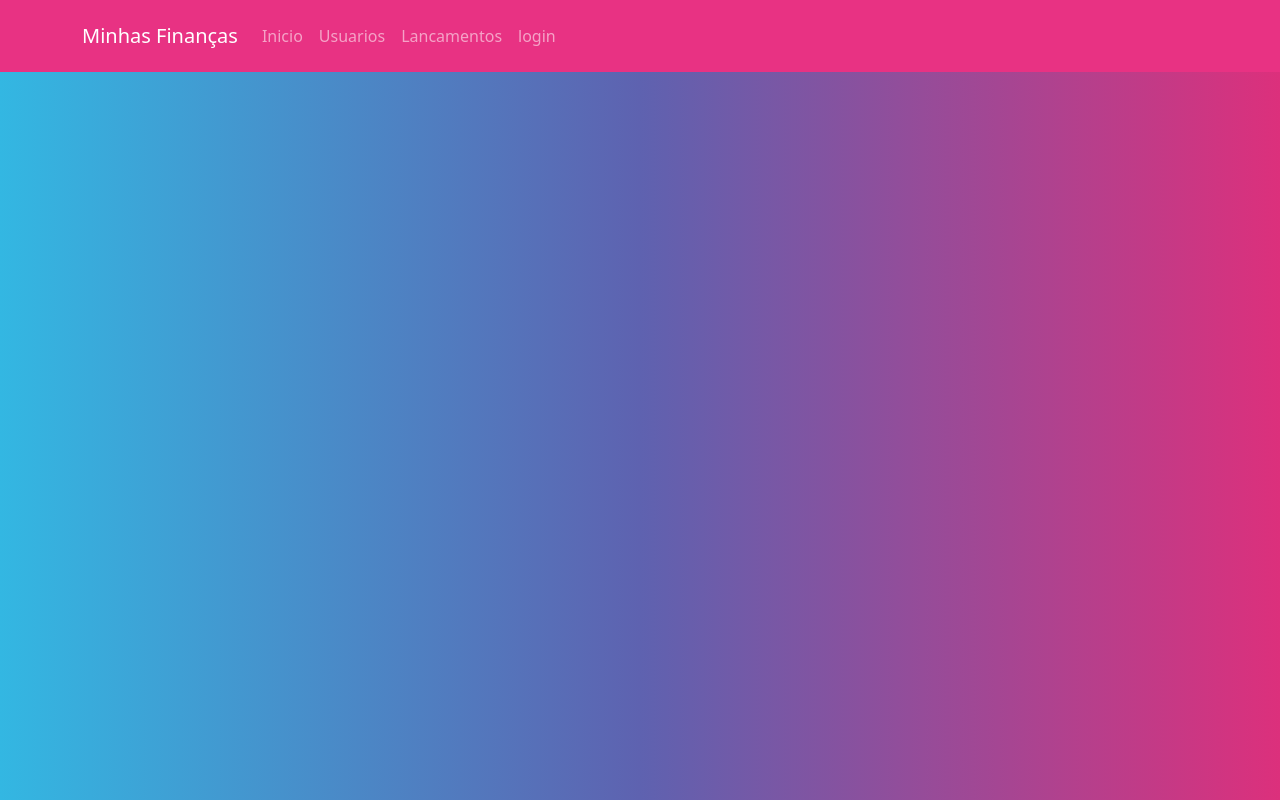
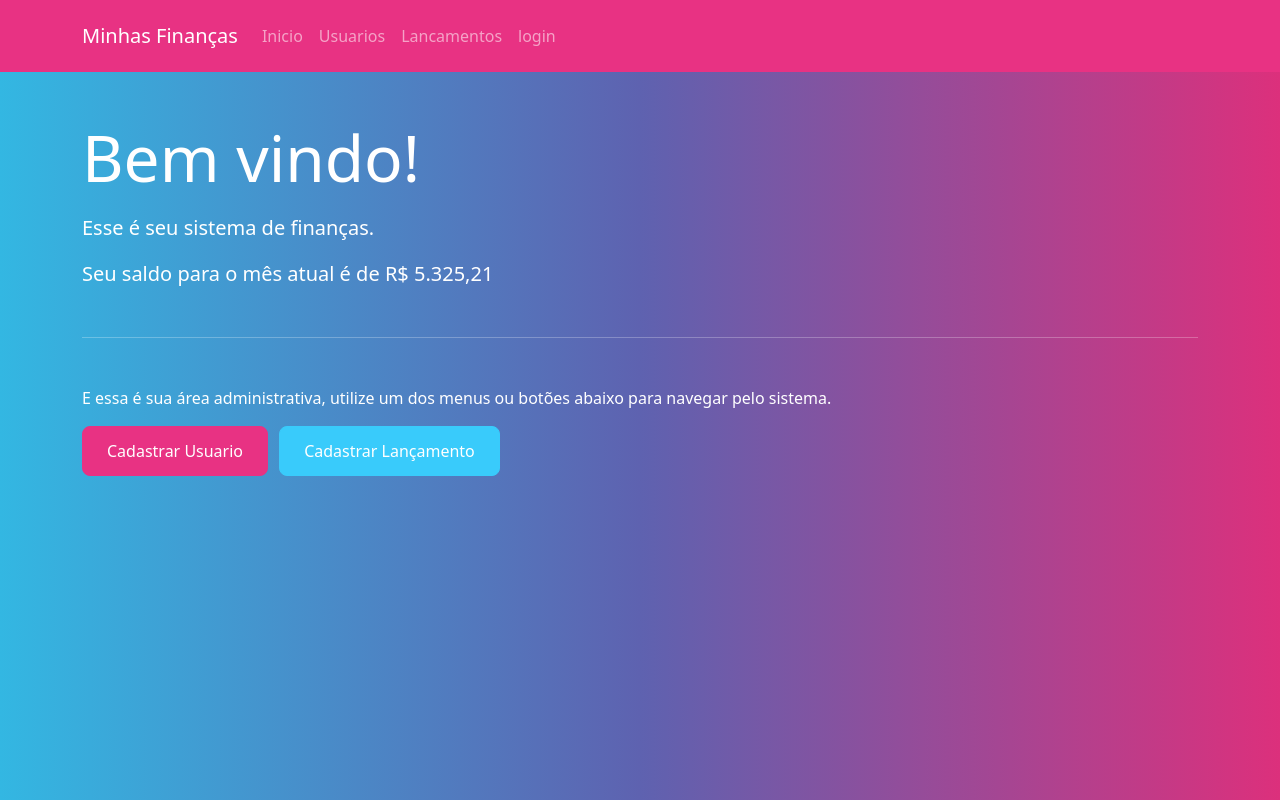
Before and after one commit to dione-is/hold-money-app-, a React (Create React App) app: page /#/home in a window 1280 px wide. Built offline with nearby package versions, Linux system fonts and the light colour scheme.

Commit message:
nova pagina Home

```diff
--- a/src/components/nav-bar.js
+++ b/src/components/nav-bar.js
@@ -12,12 +12,11 @@ function NavBar() {
                 </button>
                 <div className="collapse navbar-collapse" id="navbarResponsive">
                     <ul className="navbar-nav">
-                        <NavBarItem href="#/login" label="Inicio"/>
+                        <NavBarItem href="#/home" label="Inicio"/>
                         <NavBarItem href='#/novo-usuario' label='Usuarios'/>
                         <NavBarItem href='#/' label='Lancamentos'/>
-                        <NavBarItem href='#' label='login' />
+                        <NavBarItem href='#/login' label='login' />
                     </ul>
-
                 </div>
             </div>
         </div>
--- a/src/main/rotas.js
+++ b/src/main/rotas.js
@@ -2,6 +2,7 @@ import React from "react";
 import {Route, Switch, HashRouter} from 'react-router-dom';
 import Login from "../views/login";
 import CadastroUsuario from "../views/cadastroUsuario";
+import Home from "../views/home";
 
 function Rotas(){
     return(
@@ -9,6 +10,7 @@ function Rotas(){
             <Switch>
                 <Route path="/login" component={Login}></Route>
                 <Route path="/novo-usuario" component={CadastroUsuario}></Route>
+                <Route path="/home" component={Home}></Route>
             </Switch>
         </HashRouter>
     );
--- /dev/null
+++ b/src/views/home.js
@@ -0,0 +1,21 @@
+import React from 'react';
+
+class Home extends React.Component{
+
+    render(){
+        return(
+            <div className="jumbotron">
+                <h1 className="display-3">Bem vindo!</h1>
+                <p className="lead">Esse é seu sistema de finanças.</p>
+                <p className="lead">Seu saldo para o mês atual é de R$ 5.325,21</p>
+                <hr className="my-4"/>
+                <p>E essa é sua área administrativa, utilize um dos menus ou botões abaixo para navegar pelo sistema.</p>
+                <p className="lead">
+                <button type="button" class="btn btn-primary">Cadastrar Usuario</button>
+                <button type="button" class="btn btn-info" style={{marginLeft: '1%'}}>Cadastrar Lançamento</button>
+                </p>
+            </div>
+        )
+    }
+}
+export default Home;
--- a/src/views/login.js
+++ b/src/views/login.js
@@ -47,7 +47,7 @@ class Login extends React.Component {
                                             </FormGroup>
                                             <div className='col-sm-12' style={{marginTop: '20px'}}>
                                                 <button type='button' onClick={this.entrar} className="btn btn-success col-sm-4">Entrar</button>
-                                                <button type='button' className="btn btn-danger col-sm-4" style={{marginLeft: '20px'}}>Cadastrar</button>
+                                                <button type='button' className="btn btn-info col-sm-4 col-sm-offset-4" style={{marginLeft: '20px'}}>Cadastrar</button>
                                             </div>
                                         </fieldset>
                                     </div>
```
